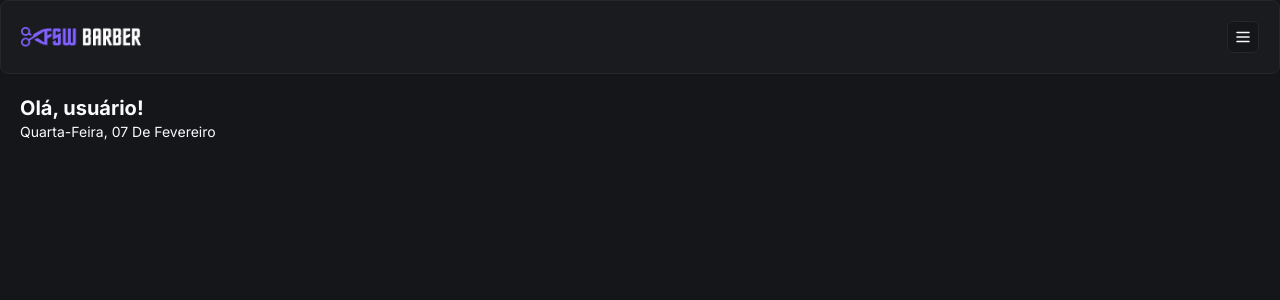
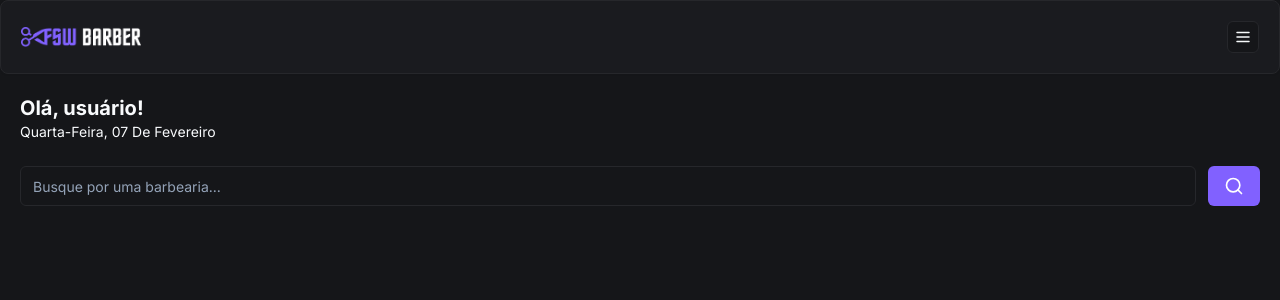
Before and after one commit to Serg-Ale/barber-app, a Next.js app: page / in a window 1280 px wide. Shown: the top 300 px of the page. Built offline with nearby package versions, Linux system fonts and the light colour scheme.

Commit message:
feat: add Search component to home page

```diff
--- /dev/null
+++ b/src/app/(home)/_components/Search.tsx
@@ -0,0 +1,18 @@
+"use client";
+
+import { Button } from "@/components/ui/button";
+import { Input } from "@/components/ui/input";
+import { SearchIcon } from "lucide-react";
+
+const Search = () => {
+  return (
+    <div className="flex items-center gap-3">
+      <Input placeholder="Busque por uma barbearia..." />
+      <Button variant="default">
+        <SearchIcon size={20} />
+      </Button>
+    </div>
+  );
+};
+
+export default Search;
--- a/src/app/(home)/page.tsx
+++ b/src/app/(home)/page.tsx
@@ -1,6 +1,7 @@
 import Header from "@/components/Header";
 import { format } from "date-fns";
 import { ptBR } from "date-fns/locale";
+import Search from "./_components/Search";
 
 export default function Home() {
   return (
@@ -15,6 +16,10 @@ export default function Home() {
           })}
         </p>
       </div>
+
+      <div className="px-5 mt-6">
+        <Search />
+      </div>
     </div>
   );
 }
--- /dev/null
+++ b/src/components/ui/input.tsx
@@ -0,0 +1,25 @@
+import * as React from "react"
+
+import { cn } from "@/lib/utils"
+
+export interface InputProps
+  extends React.InputHTMLAttributes<HTMLInputElement> {}
+
+const Input = React.forwardRef<HTMLInputElement, InputProps>(
+  ({ className, type, ...props }, ref) => {
+    return (
+      <input
+        type={type}
+        className={cn(
+          "flex h-10 w-full rounded-md border border-input bg-background px-3 py-2 text-sm ring-offset-background file:border-0 file:bg-transparent file:text-sm file:font-medium placeholder:text-muted-foreground focus-visible:outline-none focus-visible:ring-2 focus-visible:ring-ring focus-visible:ring-offset-2 disabled:cursor-not-allowed disabled:opacity-50",
+          className
+        )}
+        ref={ref}
+        {...props}
+      />
+    )
+  }
+)
+Input.displayName = "Input"
+
+export { Input }
```
